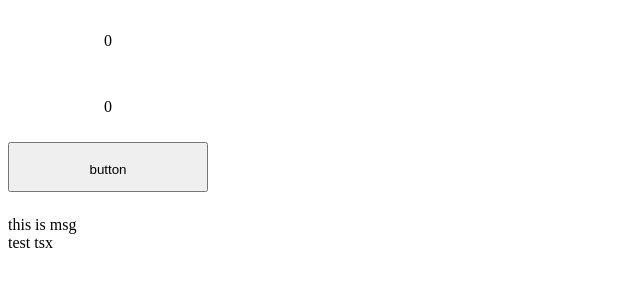
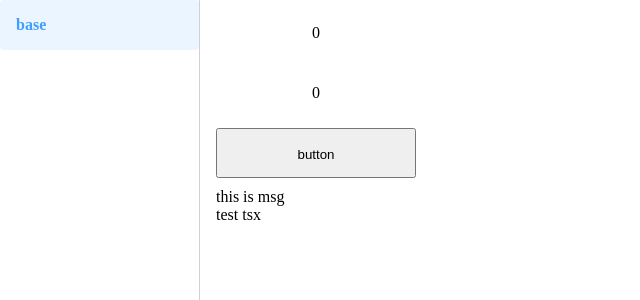
Before and after one commit to xiangaxiangaxiang/webpack-vue, a Vue app: page /base in a window 1280 px wide. Shown: the top 300 px of the page, without its empty margins (0-640 px from the left). Built offline with nearby package versions, Linux system fonts and the light colour scheme.

Commit message:
feat: 添加路由

```diff
--- a/src/App.vue
+++ b/src/App.vue
@@ -1,33 +1,70 @@
 <template>
-    <div class="container">
-        <p>{{count}}</p>
-        <p>{{double}}</p>
-        <button @click="addOne">button</button>
+    <div class="main-container">
+        <nav class="nav">
+            <ul>
+                <li
+                    v-for="item in routerList"
+                    :key="item.key"
+                    class="router-item"
+                    :class="{active: isActive(item.value)}"
+                    @click="pageChange(item.value)"
+                >
+                    {{ item.value }}
+                </li>
+            </ul>
+        </nav>
+        <router-view class="view-content" />
     </div>
-    <test-tsx main-title="test tsx" />
 </template>
 
 <script lang="ts" setup>
-import {computed, ref} from 'vue'
-import TestTsx from './components/test'
+import { RouterName } from './router';
+import { useRoute, useRouter } from 'vue-router';
+import { computed } from 'vue';
 
-const count = ref(0)
-const double = computed(() => count.value*2)
-const addOne = () => count.value++
+const router = useRouter()
+const route = useRoute()
+
+const routerList = Object.entries(RouterName).map(([key, value]) => ({
+    key,
+    value
+}))
+const pageChange = (name: string) => {
+    router.push({name})
+}
+
+const activeRoute = computed(() => route.name)
+const isActive = (name: string) => name === activeRoute.value
 </script>
 
 <style lang="less">
-.container {
-    width: 500px;
-    height: 200px;
-    justify-content: center;
-    align-items: center;
-    p, button {
+@import url('./index.less');
+
+.main-container {
+    width: 100%;
+    height: 100%;
+    display: flex;
+    .nav {
         width: 200px;
-        height: 50px;
-        line-height: 50px;
-        text-align: center;
-        margin-bottom: 10px;
+        height: 100%;
+        border-right: 1px solid var(--border-color);
+        .router-item {
+            line-height: 50px;
+            color: var(--black-text);
+            font-weight: bold;
+            text-indent: 16px;
+            cursor: pointer;
+            border-radius: 4px;
+            &.active {
+                color: var(--blue-text);
+                background-color: var(--blue-bg);
+            }
+        }
+    }
+    .view-content {
+        flex: 1;
+        height: 100%;
+        padding: 8px 16px;
     }
 }
 </style>
--- a/src/index.less
+++ b/src/index.less
@@ -1,8 +1,22 @@
 * {
     margin: 0;
     padding: 0;
+    box-sizing: border-box;
 }
+
 html, body {
     width: 100vw;
     height: 100vh;
 }
+
+#app {
+    width: 100vw;
+    height: 100vh;
+}
+
+:root {
+    --blue-text:  #409eff;
+    --black-text: #303133;
+    --blue-bg: rgba(64, 158, 255,.1);
+    --border-color: #CDD0D6;
+}
--- a/src/main.ts
+++ b/src/main.ts
@@ -1,4 +1,6 @@
 import {createApp} from 'vue'
 import App from './App.vue'
 
-createApp(App).mount('#app')
+import {router} from './router'
+
+createApp(App).use(router).mount('#app')
--- /dev/null
+++ b/src/router/index.ts
@@ -0,0 +1,28 @@
+import {createRouter, createWebHistory, RouteRecordRaw} from 'vue-router'
+
+export const RouterName =  {
+    base: 'base',
+} as const;
+
+const routes: RouteRecordRaw[] = [
+    {
+        name: RouterName.base,
+        path: '/base',
+        component: () => import('../views/base/index.vue')
+    },
+    {
+        path: '/',
+        redirect: {name: RouterName.base}
+    },
+]
+
+
+export const router = createRouter({
+    routes,
+    history: createWebHistory()
+})
+
+router.beforeEach((to, from, next) => {
+    console.log(to, from);
+    next()
+})
--- /dev/null
+++ b/src/views/base/index.vue
@@ -0,0 +1,33 @@
+<template>
+    <div class="container">
+        <p>{{count}}</p>
+        <p>{{double}}</p>
+        <button @click="addOne">button</button>
+        <test-tsx main-title="test tsx" />
+    </div>
+</template>
+
+<script lang="ts" setup>
+import {computed, ref} from 'vue'
+import TestTsx from 'src/components/test'
+
+const count = ref(0)
+const double = computed(() => count.value*2)
+const addOne = () => count.value++
+</script>
+
+<style lang="less">
+.container {
+    width: 500px;
+    height: 200px;
+    justify-content: center;
+    align-items: center;
+    p, button {
+        width: 200px;
+        height: 50px;
+        line-height: 50px;
+        text-align: center;
+        margin-bottom: 10px;
+    }
+}
+</style>
--- a/webpack.config.js
+++ b/webpack.config.js
@@ -4,6 +4,7 @@ const path = require('path');
 const HtmlWebpackPlugin = require('html-webpack-plugin');
 const MiniCssExtractPlugin = require('mini-css-extract-plugin');
 const WorkboxWebpackPlugin = require('workbox-webpack-plugin');
+const { resolve } = require('path');
 
 const isProduction = process.env.NODE_ENV == 'production';
 
@@ -17,6 +18,7 @@ const config = {
     devServer: {
         open: true,
         host: 'localhost',
+        historyApiFallback: true
     },
     plugins: [
         new HtmlWebpackPlugin({
@@ -60,6 +62,9 @@ const config = {
             ],
     },
     resolve: {
+        alias: {
+            src: resolve(__dirname, './src')
+        },
         extensions: ['.tsx', '.ts', '.jsx', '.js', '...'],
     },
 };
```
Also changed, not shown: 1 other file (tests, documents, lock files or other folders).
